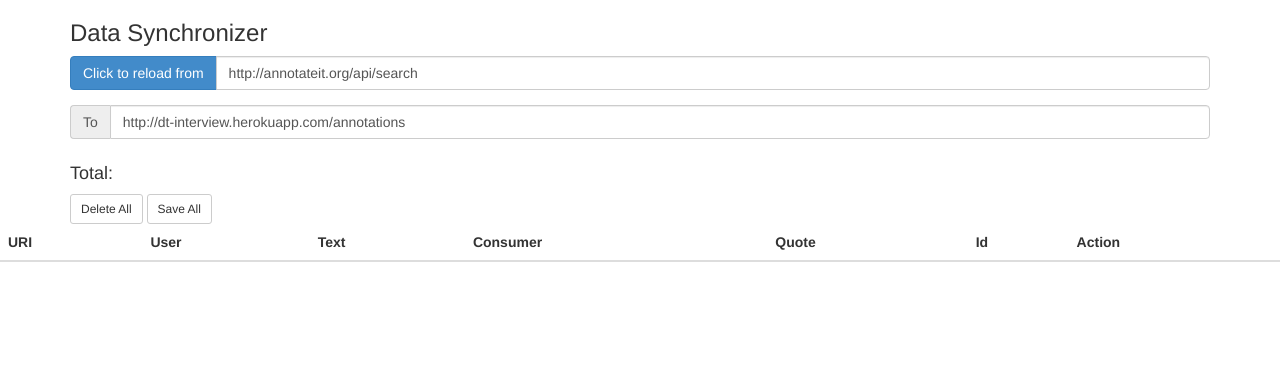
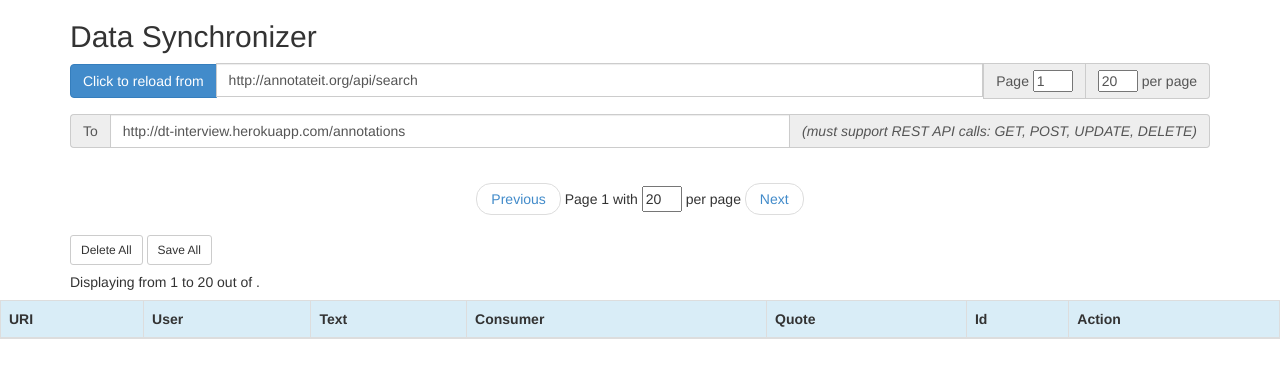
Before and after one commit to harley/dt-interview-demo, a plain HTML site: page index.html in a window 1280 px wide. Drawn offline with Linux system fonts and the light colour scheme; no server answers.

Commit message:
support pagination

```diff
--- a/app.js
+++ b/app.js
@@ -3,6 +3,12 @@ app = angular.module('myApp', []);
 app.controller('HomeCtrl', function($scope, $http){
   $scope.fromServer = "http://annotateit.org/api/search";
   $scope.toServer = "http://dt-interview.herokuapp.com/annotations";
+
+  $scope.pager = {};
+  $scope.pager.currentPage = 1;
+  $scope.pager.perPage = 20;
+  /* if you see this loadingMessage for some time, Internet is slow or not working */
+  $scope.loadingMessage = null;
 
   /* deep watch $scope.items by setting 3rd arg to true */
   $scope.$watch('items', function(newVal, oldVal){
@@ -10,6 +16,7 @@ app.controller('HomeCtrl', function($scope, $http){
   }, true);
 
   $scope.loadRows = function(server) {
+    $scope.loadingMessage = "Loading data from  " + server;
     console.log('loading data', server);
     $http.get(server)
       .success(function(data, status){
@@ -18,13 +25,19 @@ app.controller('HomeCtrl', function($scope, $http){
         } else {
           $scope.items = data;
         }
-
+        if (data.total) {
+          $scope.total = data.total;
+        } else {
+          $scope.total = $scope.items.length;
+        }
         if ($scope.items) {
           $scope.checkItemDestinations();
         }
+        $scope.loadingMessage = null;
       })
       .error(function(data, status) {
         alert('Error loading data. Status ' + status);
+        $scope.loadingMessage = null;
       });
   };
 
@@ -38,6 +51,7 @@ app.controller('HomeCtrl', function($scope, $http){
   };
 
   $scope.checkItemDestinations = function() {
+    $scope.loadingMessage = "Checking for existence on the 2nd server..."
     angular.forEach($scope.items, function(item, index) {
       url = $scope.itemDestinationUrl($scope.toServer, item);
       console.log('check item destinations from', url);
@@ -49,6 +63,7 @@ app.controller('HomeCtrl', function($scope, $http){
           item.exist = false;
         });
     });
+    $scope.loadingMessage = null;
   };
 
   $scope.saveItemToDest = function(toServer, item) {
@@ -62,7 +77,7 @@ app.controller('HomeCtrl', function($scope, $http){
       .error(function(data, status){
         console.log('[Error] saving failed.');
       });
-  }
+  };
 
   $scope.deleteItemFromDest = function(toServer, item) {
     url = toServer + '/' + item.id;
@@ -112,5 +127,36 @@ app.controller('HomeCtrl', function($scope, $http){
     }
   };
 
-  $scope.loadRows($scope.fromServer);
+  $scope.nextPage = function(fromServer, pager) {
+    pager.currentPage = pager.currentPage + 1;
+    $scope.goToPage(fromServer, pager)
+  }
+
+  $scope.previousPage = function(fromServer, pager) {
+    pager.currentPage = pager.currentPage - 1;
+    $scope.goToPage(fromServer, pager)
+  }
+
+  $scope.getPageUrl = function(basicUrl, pager) {
+    limit = parseInt(pager.perPage);
+    currentPage = parseInt(pager.currentPage);
+    offset = (currentPage - 1) * limit;
+    $scope.currentPageInfo = "from " + (offset + 1) + " to " + (offset + limit);
+
+    var sep = '?';
+    if (basicUrl.match(/\?/)) {
+      sep = '&';
+    }
+    fullUrl = basicUrl + sep + 'offset=' + offset + '&limit=' + limit;
+
+    return fullUrl;
+  }
+
+  $scope.goToPage = function(fromServer, pager) {
+    console.log('next page is ', fromServer);
+    url = $scope.getPageUrl(fromServer, pager);
+    $scope.loadRows(url);
+  }
+
+  $scope.goToPage($scope.fromServer, $scope.pager);
 });
--- a/index.html
+++ b/index.html
@@ -10,37 +10,53 @@
 
   <body ng-app="myApp" ng-controller="HomeCtrl">
     <div class="container">
-      <h3>Data Synchronizer</h3>
+      <h2>Data Synchronizer</h2>
       <div class="form-group">
         <div class="input-group">
           <div class="input-group-btn">
             <button id="loader" type="submit" ng-click="loadRows(fromServer)" class="btn btn-primary">Click to reload from</button>
           </div>
           <input type="text" ng-model="fromServer" class="form-control">
+          <span class="input-group-addon">
+            Page <input type="text" ng-model="pager.currentPage" style="width:40px"/>
+          </span>
+          <div class="input-group-addon">
+            <input type="text" ng-model="pager.perPage" style="width:40px"/> per page
+          </div>
         </div>
       </div>
       <div class="form-group">
         <div class="input-group">
-          <div class="input-group-addon">
+          <span class="input-group-addon">
             To
-          </div>
+          </span>
           <input type="text" ng-model="toServer" class="form-control">
+          <span class="input-group-addon"><em>(must support REST API calls: GET, POST, UPDATE, DELETE)</em></span>
         </div>
       </div>
     </div>
 
     <div class="container">
-      <h4>Total: {{items.length}}</h4>
+      <ul class="pager">
+        <li><a href="" ng-click="previousPage(fromServer, pager)">Previous</a></li>
+        <li>
+          Page {{pager.currentPage}} with <input type="number" ng-model="pager.perPage" style="width:40px"/> per page
+
+        </li>
+        <li><a href="" ng-click="nextPage(fromServer, pager)">Next</a></li>
+      </ul>
       <button ng-click="deleteExistingItems(toServer, items)" class="btn btn-sm btn-default">
         Delete All <span class="badge badge-important">{{countOfExisting}}</span>
       </button>
       <button ng-click="saveNewItems(toServer, items)" class="btn btn-sm btn-default">
         Save All <span class="badge badge-info">{{countOfNew}}</span>
       </button>
+      <strong>{{loadingMessage}}</strong>
+      <h5>Displaying {{currentPageInfo}} out of {{total}}.</h5>
     </div>
-    <table border="0" class="table">
+    <table border="0" class="table table-striped table-bordered">
       <thead>
-        <tr>
+        <tr class="info">
           <th>URI</th>
           <th>User</th>
           <th>Text</th>
```
